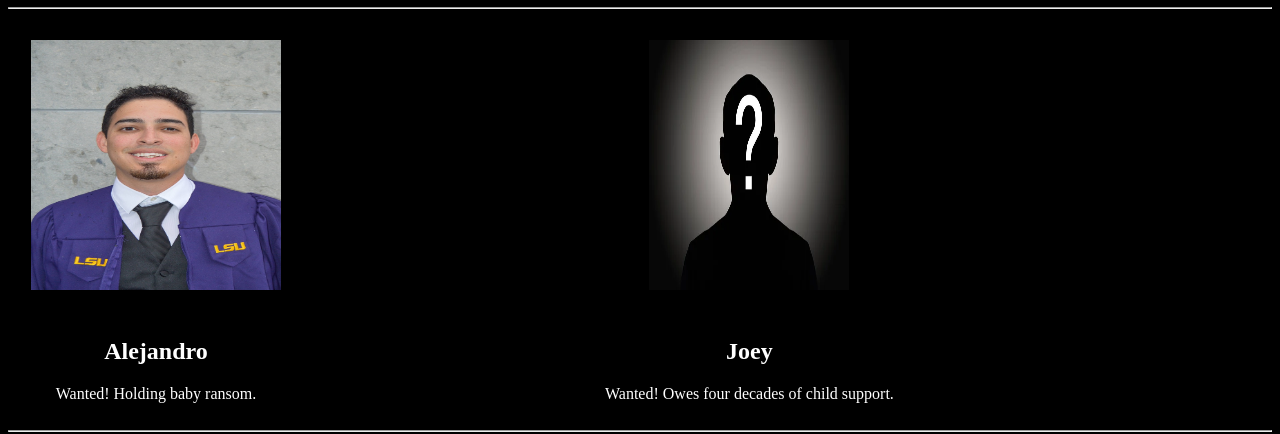
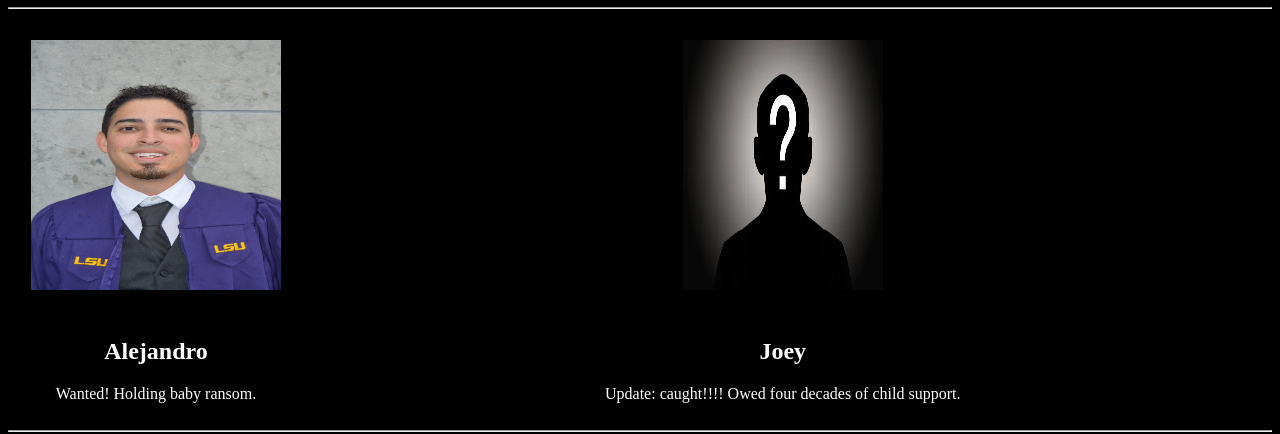
Before and after one commit to asevil1/kingcakemostwanted, a plain HTML site: page index.html in a window 1280 px wide. Shown: the part 73-507 px from the top of the page. Drawn offline with Linux system fonts and the light colour scheme.

Commit message:
Update index.html

```diff
--- a/index.html
+++ b/index.html
@@ -31,7 +31,7 @@
               <td>
 
     <h2 class="wanted-user2">Joey</h2>
-    <p class="introduction-paragraph2"> Wanted! Owes four decades of child support.</p>
+    <p class="introduction-paragraph2"> Update: caught!!!! Owed four decades of child support.</p>
               </td>
          </tr>
 
```
